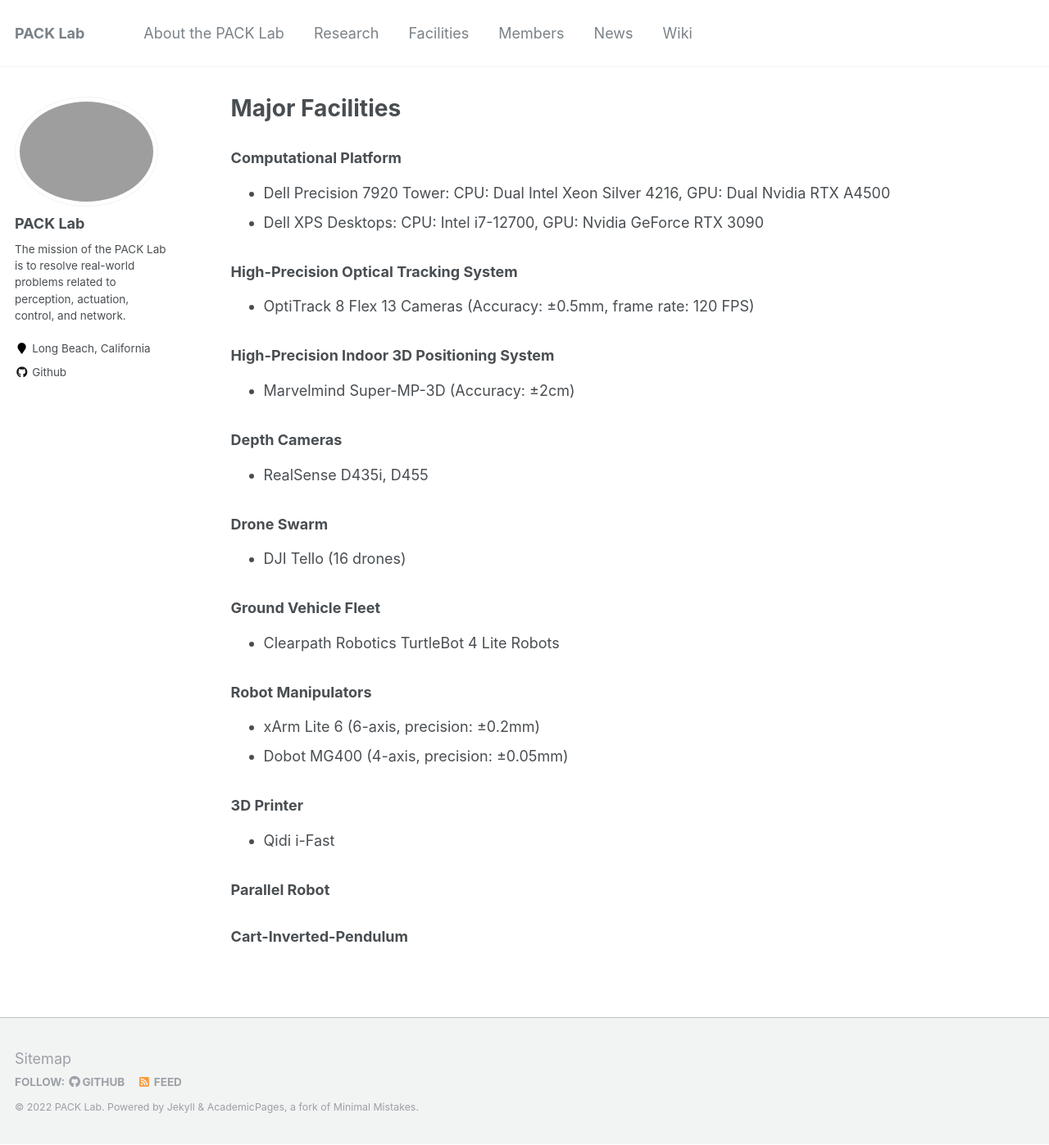
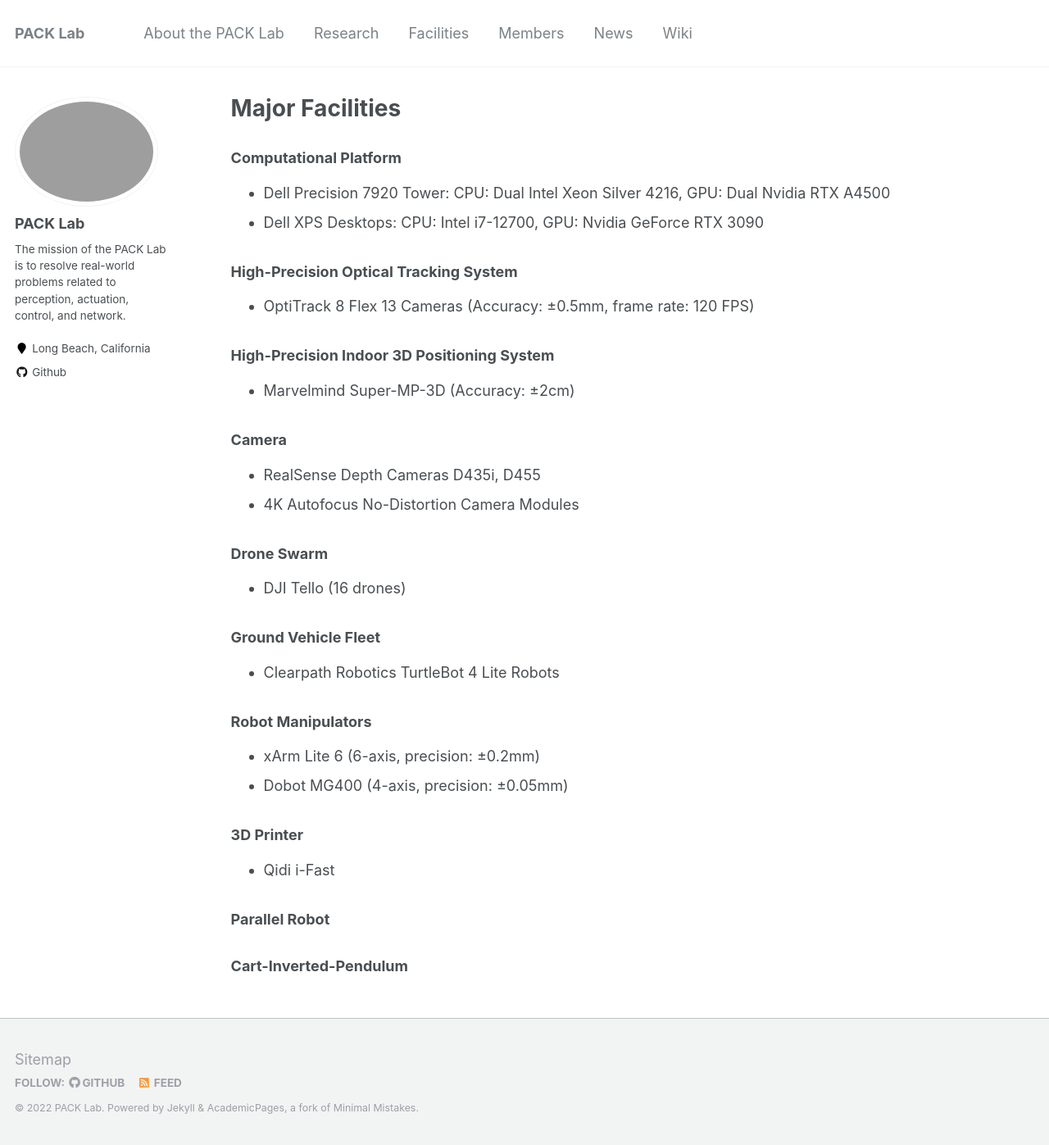
Before and after one commit to pack-lab/pack-lab.github.io, a Jekyll site: the page built from _pages/facilities.md, in a window 1280 px wide and 1397 px high. Shown: the whole window at 82% size. Built offline with Jekyll 4.4.1, drawn with Linux system fonts in a browser that asks for light colours.

Commit message:
Update facilities.md

```diff
--- a/_pages/facilities.md
+++ b/_pages/facilities.md
@@ -15,8 +15,9 @@
 ### High-Precision Indoor 3D Positioning System
 * Marvelmind Super-MP-3D (Accuracy: ±2cm)
 
-### Depth Cameras
-* RealSense D435i, D455
+### Camera
+* RealSense Depth Cameras D435i, D455
+* 4K Autofocus No-Distortion Camera Modules
 
 ### Drone Swarm
 * DJI Tello (16 drones)
```
